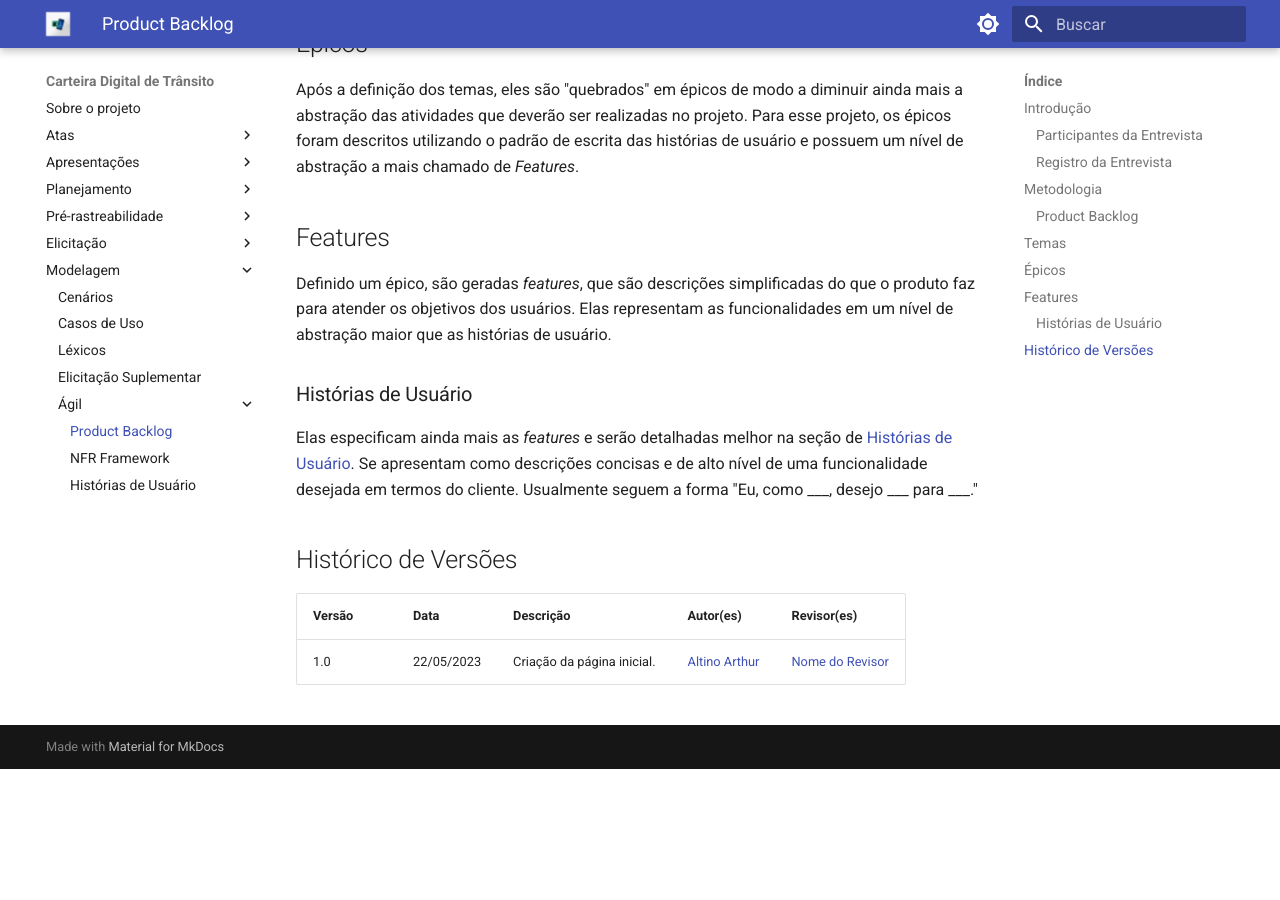
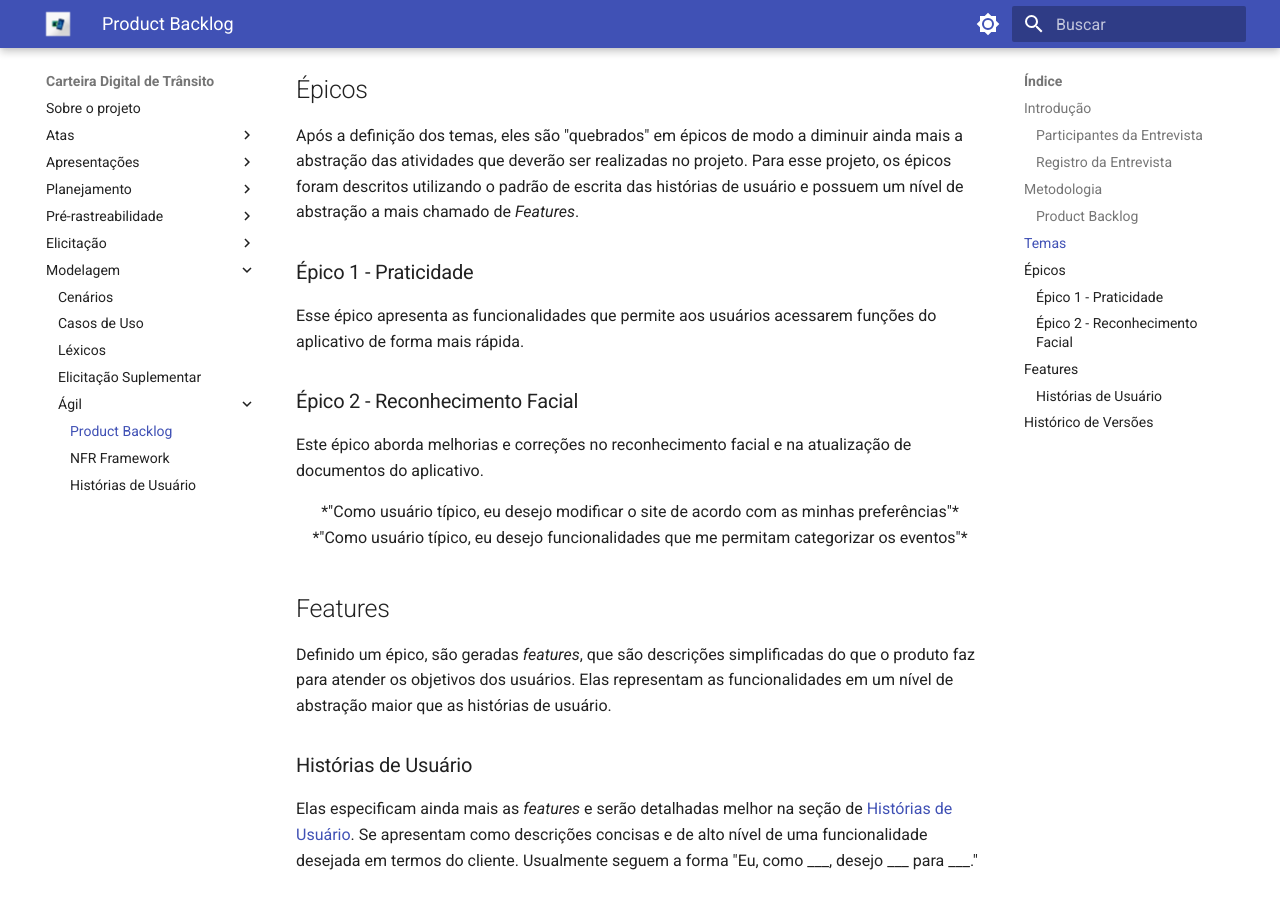
Before and after one commit to Requisitos-de-Software/2023.2-Carteira_Digital_de_Transito, an MkDocs documentation site: the page built from docs/modelagem/agil/backlog.md, in a window 1280 px wide and 900 px high, scrolled down 2920 px. Built offline with MkDocs 1.6.1 and Material for MkDocs 9.7.7, drawn with Linux system fonts in a browser that asks for light colours; before the commit the page ends 3689 px from its top, so only the background shows below that; some of the changed text lies outside the part shown.

Commit message:
Update backlog.md

```diff
--- a/docs/modelagem/agil/backlog.md
+++ b/docs/modelagem/agil/backlog.md
@@ -39,8 +39,9 @@ A seguir, apresentamos o backlog do produto elaborado em colaboração com o PO,
 |                                   | Feature 7 - Funcionamento Offline | US07 - Acesso Offline a Documentos e Infrações | Alta |
 |                                   | Feature 2 - Facilidade de Acesso| US02 - Atualização Rápida de Documentos de Veículos | Média       |
 |                                   | Feature 6 - Transferência de Veículos Simplificada | US06 - Transferência Simplificada de Veículos | Média |
-| Épico 2 - Reconhecimento Facial    | Feature 8 - Reconhecimento Facial | US08 - Aprimoramento do Reconhecimento Facial | Alta |
-| Épico 4 - Atualização Automática de Documentos | Feature 10 - Atualização Automática de Documentos | US11 - Atualização Automática de Documentos | Média |
+| Épico 2 - Reconhecimento Facial   | Feature 8 - Reconhecimento Facial | US08 - Aprimoramento do Reconhecimento Facial | Alta |
+|                                   |                                   | US0 - Correção de Erros no Reconhecimento Facial | Alta |
+| Épico 4 - Atualização de Documentos | Feature 10 - Atualização de Documentos | US11 - Atualização Automática de Documentos | Média |
 |                                   | Feature 12 - Autenticação de Dois Fatores | US13 - Autenticação de Dois Fatores para Segurança | Média |
 |                                   | Feature 14 - Suporte Técnico    | US15 - Suporte Técnico para Atualizações e Erros | Baixa |
 | Épico 3 - Integração com Órgãos Municipais | Feature 9 - Integração com Órgãos Municipais | US10 - Integração de dados com Órgãos Municipais | Alta |
@@ -59,6 +60,22 @@ Analisando as histórias de usuário, foi possível organizá-las inicialmente e
 
 Após a definição dos temas, eles são "quebrados" em épicos de modo a diminuir ainda mais a abstração das atividades que deverão ser realizadas no projeto. Para esse projeto, os épicos foram descritos utilizando o padrão de escrita das histórias de usuário e possuem um nível de abstração a mais chamado de _Features_.
 
+### Épico 1 - Praticidade
+
+Esse épico apresenta as funcionalidades que permite aos usuários acessarem funções do aplicativo de forma mais rápida.
+
+### Épico 2 - Reconhecimento Facial
+
+Este épico aborda melhorias e correções no reconhecimento facial e na atualização de documentos do aplicativo.
+
+<center>
+*"Como usuário típico, eu desejo modificar o site de acordo com as minhas preferências"*
+</center>
+
+<center>
+*"Como usuário típico, eu desejo funcionalidades que me permitam categorizar os eventos"*
+</center>
+
 ## Features
 
 Definido um épico, são geradas _features_, que são descrições simplificadas do que o produto faz para atender os objetivos dos usuários.  Elas representam as funcionalidades em um nível de abstração maior que as histórias de usuário.
```
